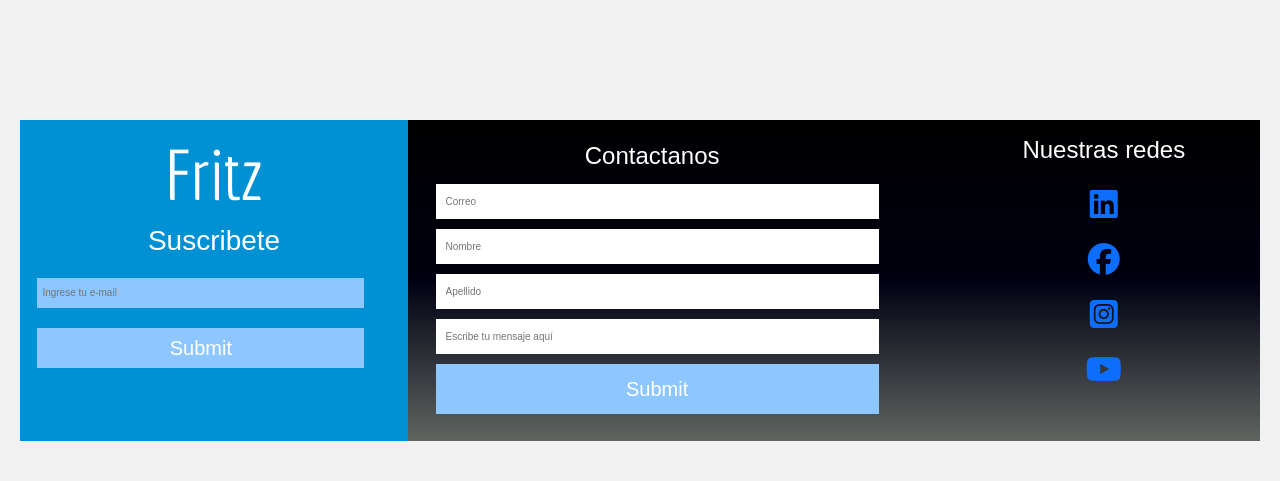
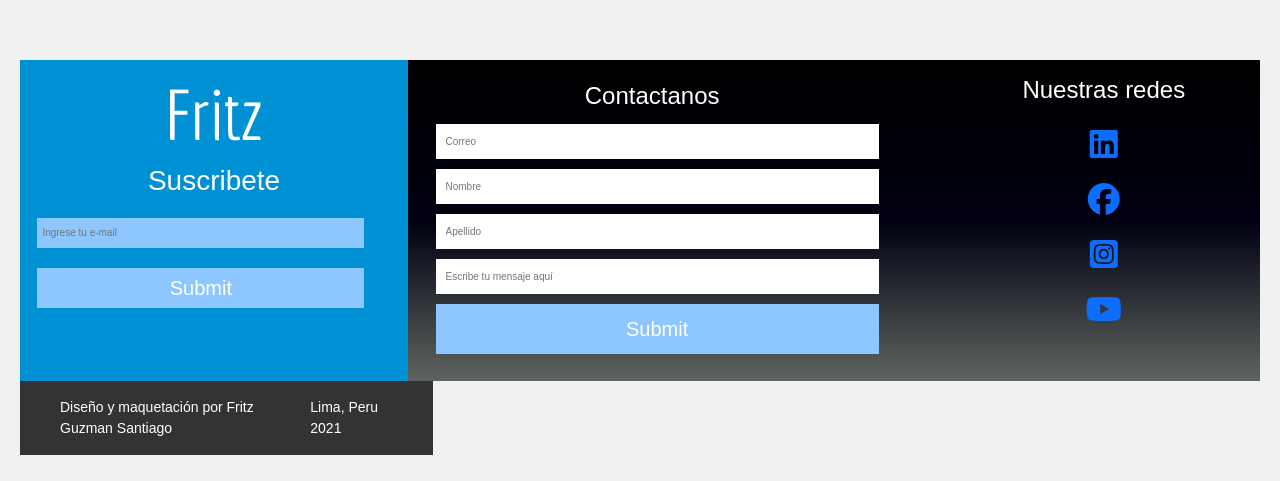
Before and after one commit to fritz652/Desafio-nro-13, a website: page index.html in a window 1280 px wide. Shown: the part 2301-2782 px from the top of the page. Drawn offline with nearby package versions, Linux system fonts and the light colour scheme.

Commit message:
incorporando barrra legal

```diff
--- a/index.html
+++ b/index.html
@@ -387,6 +387,13 @@
                 </section>
             </footer>
 
+            <section class="barraLegal">
+                <div class="containerBarraLegal">
+                    <small>Diseño y maquetación por Fritz Guzman Santiago</small>
+                    <small>Lima, Peru 2021</small>
+                </div>
+            </section>
+
             <!-- Fin Footer -->
         </div>
 
--- a/sass/componentes/_footer.scss
+++ b/sass/componentes/_footer.scss
@@ -166,6 +166,21 @@
     padding: 5px;
 }
 
+.barraLegal{
+    background-color: #333333;
+    color: white;
+    padding: 1rem 2.5rem;
+    padding-top: 1rem;
+    padding-right: 2.5rem;
+    padding-bottom: 1rem;
+    padding-left: 2.5rem;
+}
+.barraLegal > div{
+    display: flex;
+    flex-flow: row;
+    justify-content: space-between;
+
+}
 /* Aquí termina el footer */
 
 /* ::::::::::::::::::::::::::::::::::::::::::::::::::::::::: */
--- a/sass/componentes/_grid.scss
+++ b/sass/componentes/_grid.scss
@@ -3,7 +3,7 @@
 
 .contenedor {
 	display: grid;
-	grid-gap: 20px;
+	/* grid-gap: 20px; */
 	grid-template-columns: repeat(3, 1fr);
 	grid-template-rows: repeat(5, auto);
 
@@ -11,7 +11,7 @@
 						 "contenido contenido contenido"
 						 "widget-1 widget-2 sidebar"
 						 "footer footer footer"
-                         "footer2 footer2 footer2"
+                         "barraLegal barraLegal barraLegal";
 }
 
 .header {
@@ -59,12 +59,10 @@
 
 }
 
-footer2{
+.contenedor .barraLegal {
     width: 100%;
-	grid-area: footer;
-    display: flex;
-    justify-content: center;
-    margin-top: 100px; /* lo pone mas abajo, tal por el momento queda */
+	grid-area: barraLegal;
+
 }
 
 
@@ -75,7 +73,7 @@ footer2{
 						 "widget-1 widget-1 widget-2"
 						 "sidebar sidebar sidebar"
 						 "footer footer footer"
-                         "footer2 footer2 footer2";
+                         "barraLegal  barraLegal  barraLegal";
 	}
 }
 
```
Also changed, not shown: estilos/estilos.css, img/tendencias/tendencia1.jpg.
